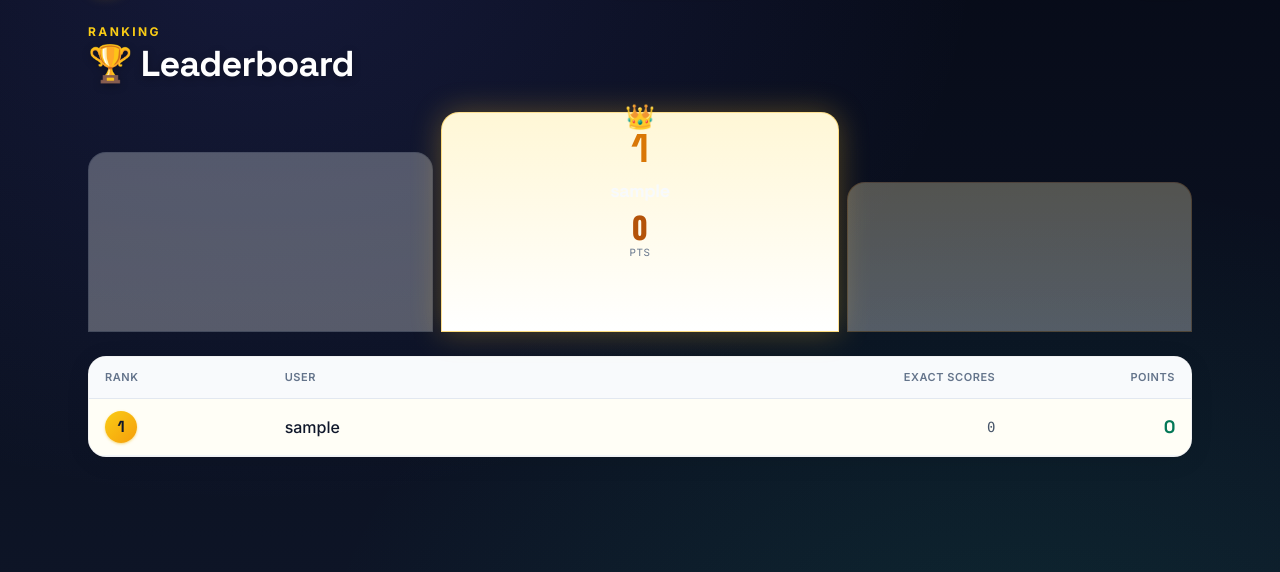
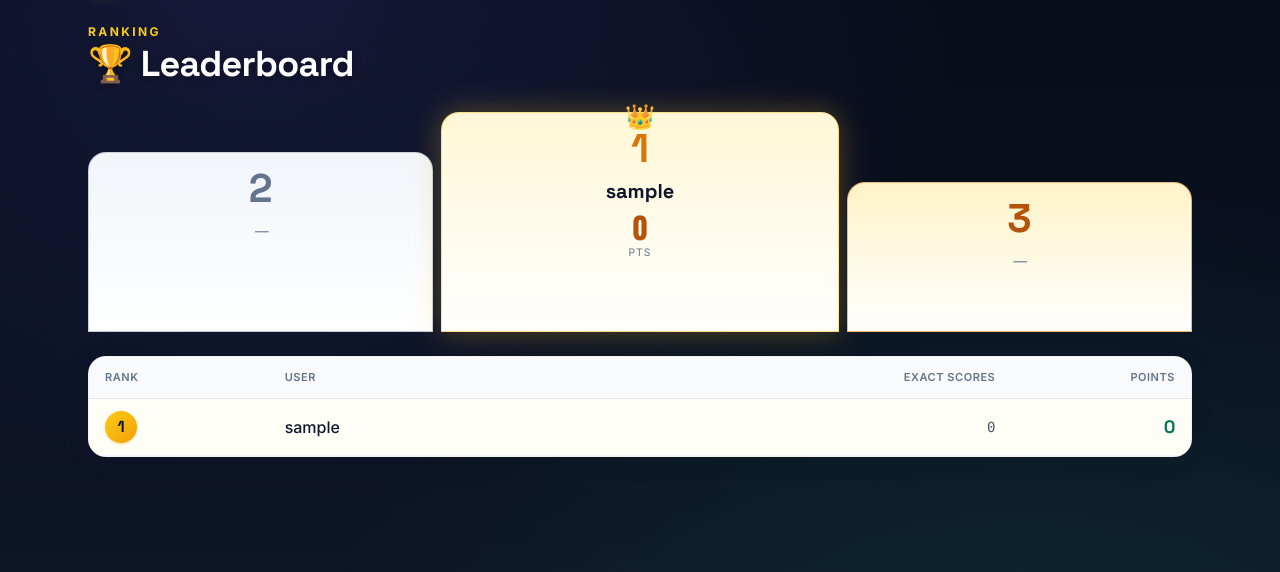
Before and after one commit to OmarFsawalhah/worldcup, a Flask app: page /leaderboard in a window 1280 px wide. Shown: the part 61-633 px from the top of the page. Run offline with Flask 3, Linux system fonts and the light colour scheme; the visitor is signed in with stand-in values (Sample User, id 1); data comes from the database, SQL or seed files in the repository; data that the repository does not hold is empty; some libraries are stand-ins or nearby versions.

Commit message:
Fix invisible podium username + always show top 3 slots
- .podium-slot inherited white text from body, making the username
  invisible on the white-ish podium cards. Added explicit text color.
- Added .podium-name / .podium-pts / .podium-empty helper classes for
  consistent styling.
- Always render all three podium spots; show em dash placeholder when
  fewer than 3 players exist, so the layout doesn't shift as users join.

Co-Authored-By: Claude Opus 4.7 <noreply@anthropic.com>

```diff
--- a/static/app.css
+++ b/static/app.css
@@ -595,6 +595,35 @@ html[dir="rtl"] body {
   text-align: center;
   position: relative;
   border: 1px solid rgba(15, 23, 42, 0.06);
+  color: var(--text-on-light);
+}
+.podium-name {
+  display: block;
+  font-family: "Space Grotesk", "Inter", sans-serif;
+  font-weight: 700;
+  font-size: 1rem;
+  color: var(--text-on-light);
+  margin-top: 0.5rem;
+  overflow: hidden;
+  text-overflow: ellipsis;
+  white-space: nowrap;
+}
+.podium-pts {
+  font-family: "Oswald", sans-serif;
+  font-weight: 700;
+  font-variant-numeric: tabular-nums;
+  margin-top: 0.25rem;
+}
+.podium-pts-label {
+  font-size: 0.65rem;
+  text-transform: uppercase;
+  letter-spacing: 0.1em;
+  color: var(--text-on-light-muted);
+}
+.podium-empty {
+  color: var(--text-on-light-muted);
+  font-style: italic;
+  font-size: 0.85rem;
 }
 .podium-1 {
   background: linear-gradient(180deg, #fff7d6 0%, #ffffff 100%);
--- a/templates/leaderboard.html
+++ b/templates/leaderboard.html
@@ -9,36 +9,43 @@
 {% if rows %}
   {# ===== Top-3 Podium ===== #}
   {% set top = rows[:3] %}
-  {% if top|length >= 1 %}
   <div class="podium">
     {# 2nd place #}
-    <div class="podium-slot podium-2 {{ 'opacity-30' if top|length < 2 }}">
+    <div class="podium-slot podium-2">
+      <div class="podium-rank podium-rank-2">2</div>
       {% if top|length >= 2 %}
-        <div class="podium-rank podium-rank-2">2</div>
-        <div class="font-display text-base sm:text-lg mt-2 truncate">{{ top[1].username }}</div>
-        <div class="text-2xl font-score text-slate-700 mt-1">{{ top[1].points }}</div>
-        <div class="text-[10px] uppercase tracking-wider text-slate-500">pts</div>
+        <div class="podium-name">{{ top[1].username }}</div>
+        <div class="podium-pts text-2xl text-slate-700">{{ top[1].points }}</div>
+        <div class="podium-pts-label">pts</div>
+      {% else %}
+        <div class="podium-empty mt-3">—</div>
       {% endif %}
     </div>
     {# 1st place #}
     <div class="podium-slot podium-1">
       <div class="absolute -top-3 left-1/2 -translate-x-1/2 text-2xl">👑</div>
       <div class="podium-rank podium-rank-1">1</div>
-      <div class="font-display text-base sm:text-lg mt-2 truncate">{{ top[0].username }}</div>
-      <div class="text-3xl font-score text-amber-700 mt-1">{{ top[0].points }}</div>
-      <div class="text-[10px] uppercase tracking-wider text-slate-500">pts</div>
+      {% if top|length >= 1 %}
+        <div class="podium-name text-lg sm:text-xl">{{ top[0].username }}</div>
+        <div class="podium-pts text-3xl text-amber-700">{{ top[0].points }}</div>
+        <div class="podium-pts-label">pts</div>
+      {% else %}
+        <div class="podium-empty mt-3">—</div>
+      {% endif %}
     </div>
     {# 3rd place #}
-    <div class="podium-slot podium-3 {{ 'opacity-30' if top|length < 3 }}">
+    <div class="podium-slot podium-3">
+      <div class="podium-rank podium-rank-3">3</div>
       {% if top|length >= 3 %}
-        <div class="podium-rank podium-rank-3">3</div>
-        <div class="font-display text-base sm:text-lg mt-2 truncate">{{ top[2].username }}</div>
-        <div class="text-xl font-score text-amber-800 mt-1">{{ top[2].points }}</div>
-        <div class="text-[10px] uppercase tracking-wider text-slate-500">pts</div>
+        <div class="podium-name">{{ top[2].username }}</div>
+        <div class="podium-pts text-xl text-amber-800">{{ top[2].points }}</div>
+        <div class="podium-pts-label">pts</div>
+      {% else %}
+        <div class="podium-empty mt-3">—</div>
       {% endif %}
     </div>
   </div>
-  {% endif %}
+
 
   {# ===== Full ranked list ===== #}
   <div class="card-pitch p-0 overflow-hidden">
```
